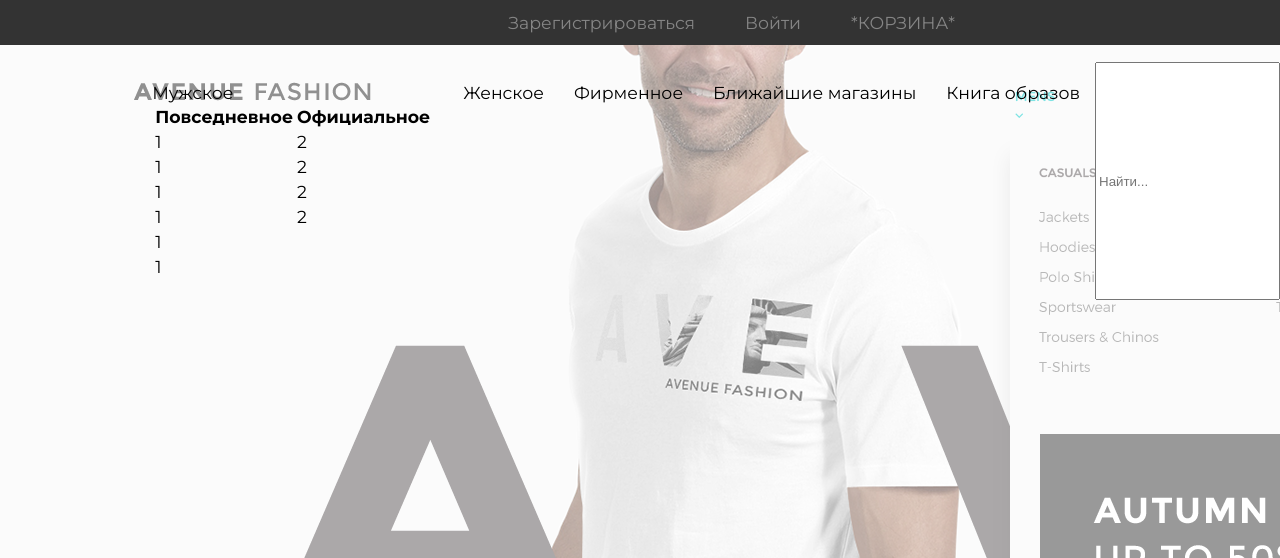
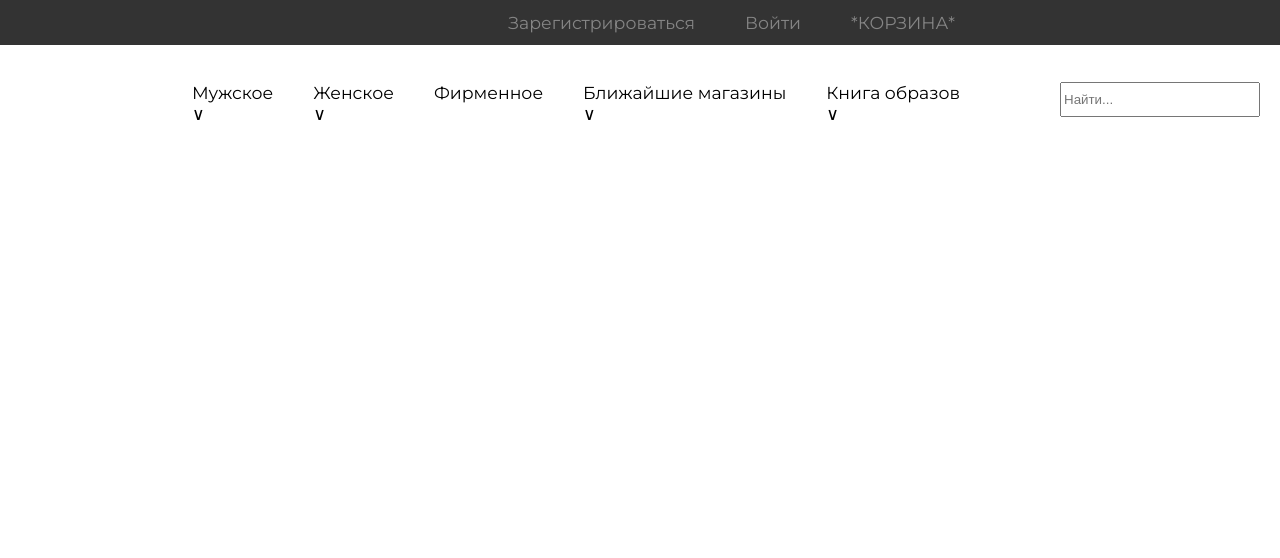
Before and after one commit to Sobenkov/Avenue, a PHP site: page / in a window 1280 px wide. Shown: the top 558 px of the page. Run offline with PHP 8.4, Linux system fonts and the light colour scheme.

Commit message:
Avenue 29.04 1

```diff
--- a/css/style.css
+++ b/css/style.css
@@ -1,3 +1,3 @@
-html{background:url(../img/1-Home.png);background-repeat:no-repeat}body{padding:0;margin:0;font-family:'Roboto', sans-serif;font-size:13pt}a{text-decoration:none}ul{list-style:none}.header__auth{background-color:#333;font-family:'Montserrat', sans-serif;display:flex;justify-content:flex-end;padding-right:300px;margin:0}.header__auth li{position:relative;padding:12px 15px}.header__auth li :hover{padding:12px 10px;background-color:#00c8c8;color:#fff;transition:all .2s}.header__auth a{color:#858585;padding:0 10px}nav ul{display:flex;font-family:'Montserrat', sans-serif;justify-content:flex-end}nav ul li{padding:20px 15px}
+body{padding:0;margin:0;font-family:'Roboto', sans-serif;font-size:13pt}a{text-decoration:none}ul{list-style:none}.header__auth{background-color:#333;font-family:'Montserrat', sans-serif;display:flex;justify-content:flex-end;padding-right:300px;margin:0}.header__auth li{position:relative;padding:12px 15px}.header__auth li :hover{padding:12px 10px;background-color:#00c8c8;color:#fff;transition:all .2s}.header__auth a{color:#858585;padding:0 10px}nav ul{display:flex;font-family:'Montserrat', sans-serif;justify-content:flex-end}nav ul li{padding:20px;cursor:pointer}nav ul table{font-family:'Roboto', sans-serif;margin-top:10px;position:absolute;box-shadow:0 0 10px rgba(0,0,0,0.5);font-size:12pt;padding:25px;display:none}nav ul table th{padding:10px 110px 20px 0;color:#575153}nav ul table td{padding:4px}nav ul table a{color:#858585}nav ul input{height:35px;width:200px;margin:20px 20px 0 80px}nav ul :hover{color:#00c8c8}nav ul :hover table{display:block}
 
 /*# sourceMappingURL=css/style.css.map/style.css.map */
--- a/index.php
+++ b/index.php
@@ -19,21 +19,24 @@
 
       <nav>
          <ul>
-            <li>Мужское
+            <li> Мужское <br>&or;
                <table>
                   <tr><th>Повседневное</th><th>Официальное</th></tr>
-                  <tr><td>1</td><td>2</td></tr>
-                  <tr><td>1</td><td>2</td></tr>
-                  <tr><td>1</td><td>2</td></tr>
-                  <tr><td>1</td><td>2</td></tr>
-                  <tr><td>1</td></tr>
-                  <tr><td>1</td></tr>
+                  <tr><td><a href="#">Товар</a></td><td><a href="#">Товар</a></td></tr>
+                  <tr><td><a href="#">Товар</a></td><td><a href="#">Товар</a></td></tr>
+                  <tr><td><a href="#">Товар</a></td><td><a href="#">Товар</a></td></tr>
+                  <tr><td><a href="#">Товар</a></td><td><a href="#">Товар</a></td></tr>
+                  <tr><td><a href="#">Товар</a></td></tr>
+                  <tr><td><a href="#">Товар</a></td></tr>
+
                </table>
             </li>
-            <li>Женское</li>
+            <li>Женское <br>&or;
+
+            </li>
             <li>Фирменное</li>
-            <li>Ближайшие магазины</li>
-            <li>Книга образов</li>
+            <li>Ближайшие магазины <br>&or;</li>
+            <li>Книга образов <br>&or;</li>
             <input type="search" placeholder="Найти...">
          </ul>
       </nav>
--- a/scss/style.scss
+++ b/scss/style.scss
@@ -1,7 +1,7 @@
-html{
-   background: url(../img/1-Home.png);
-   background-repeat: no-repeat;
-}
+// html{
+//    background: url(../img/1-Home.png);
+//    background-repeat: no-repeat;
+// }
 
 body{
    padding: 0;
@@ -51,7 +51,38 @@ nav ul{
    font-family: 'Montserrat', sans-serif;
    justify-content: flex-end;
    li{
-      padding: 20px 15px;
+      padding: 20px;
+      cursor: pointer;
 
    }
+   table{
+      font-family: 'Roboto', sans-serif;
+      margin-top: 10px;
+      position: absolute;
+      box-shadow: 0 0 10px rgba(0,0,0,0.5);
+      font-size: 12pt;
+      padding: 25px;
+      display: none;
+      th{
+         padding: 10px 110px 20px 0;
+         color: #575153;
+      }
+      td{
+         padding: 4px;
+      }
+      a{
+         color: #858585;
+      }
+   }
+   input{
+      height: 35px;
+      width: 200px;
+      margin: 20px 20px 0 80px;
+   }
+   :hover {
+      color: #00c8c8;
+   }
+   :hover table{
+      display: block;
+   }
 }
```
Also changed, not shown: 1 other file.
